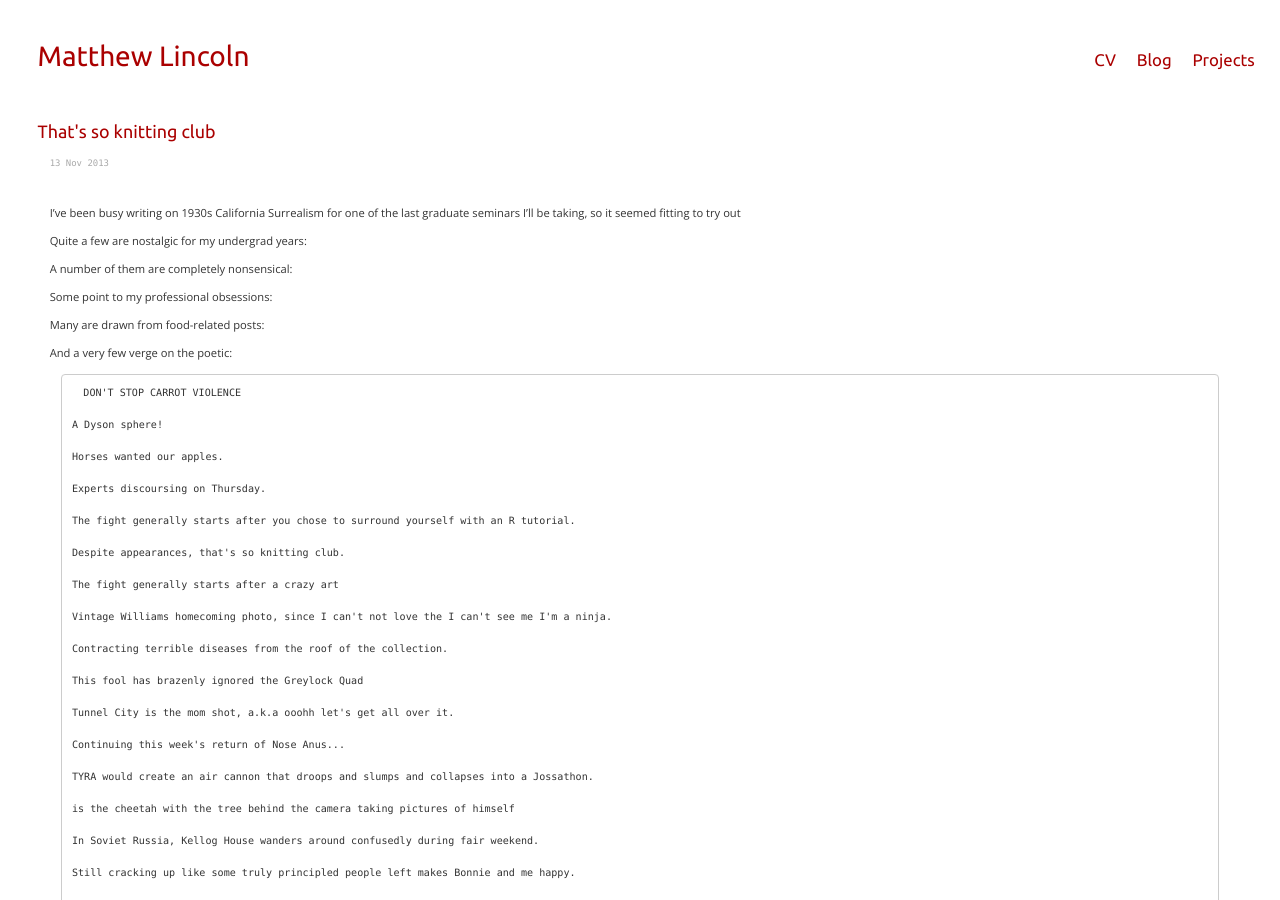
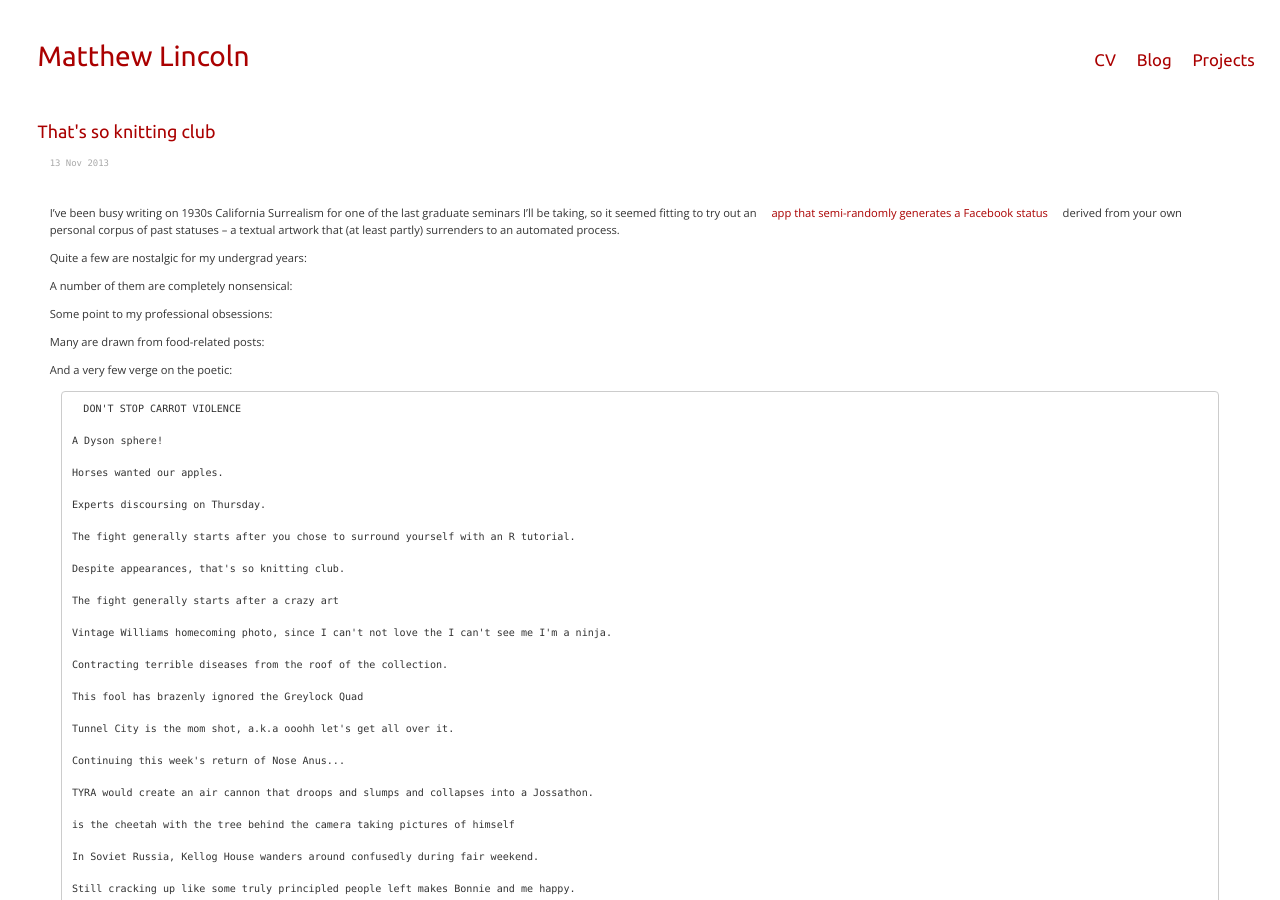
Before and after one commit to mdlincoln/mdlincoln.github.io, a Jekyll site: the page built from _posts/2013-11-13-thats-so-knitting-club.md, in a window 1280 px wide and 900 px high. Built offline with Jekyll 4.4.1, drawn with Linux system fonts in a browser that asks for light colours; comment, search, counter and statistics services are not loaded.

Commit message:
Intro graph

```diff
--- a/_posts/2013-11-13-thats-so-knitting-club.md
+++ b/_posts/2013-11-13-thats-so-knitting-club.md
@@ -7,7 +7,7 @@ tags:
 - Code
 ---
 
-I've been busy writing on 1930s California Surrealism for one of the last graduate seminars I'll be taking, so it seemed fitting to try out
+I've been busy writing on 1930s California Surrealism for one of the last graduate seminars I'll be taking, so it seemed fitting to try out an [app that semi-randomly generates a Facebook status](http://what-would-i-say.com) derived from your own personal corpus of past statuses -- a textual artwork that (at least partly) surrenders to an automated process.
 
 Quite a few are nostalgic for my undergrad years:
 
```
